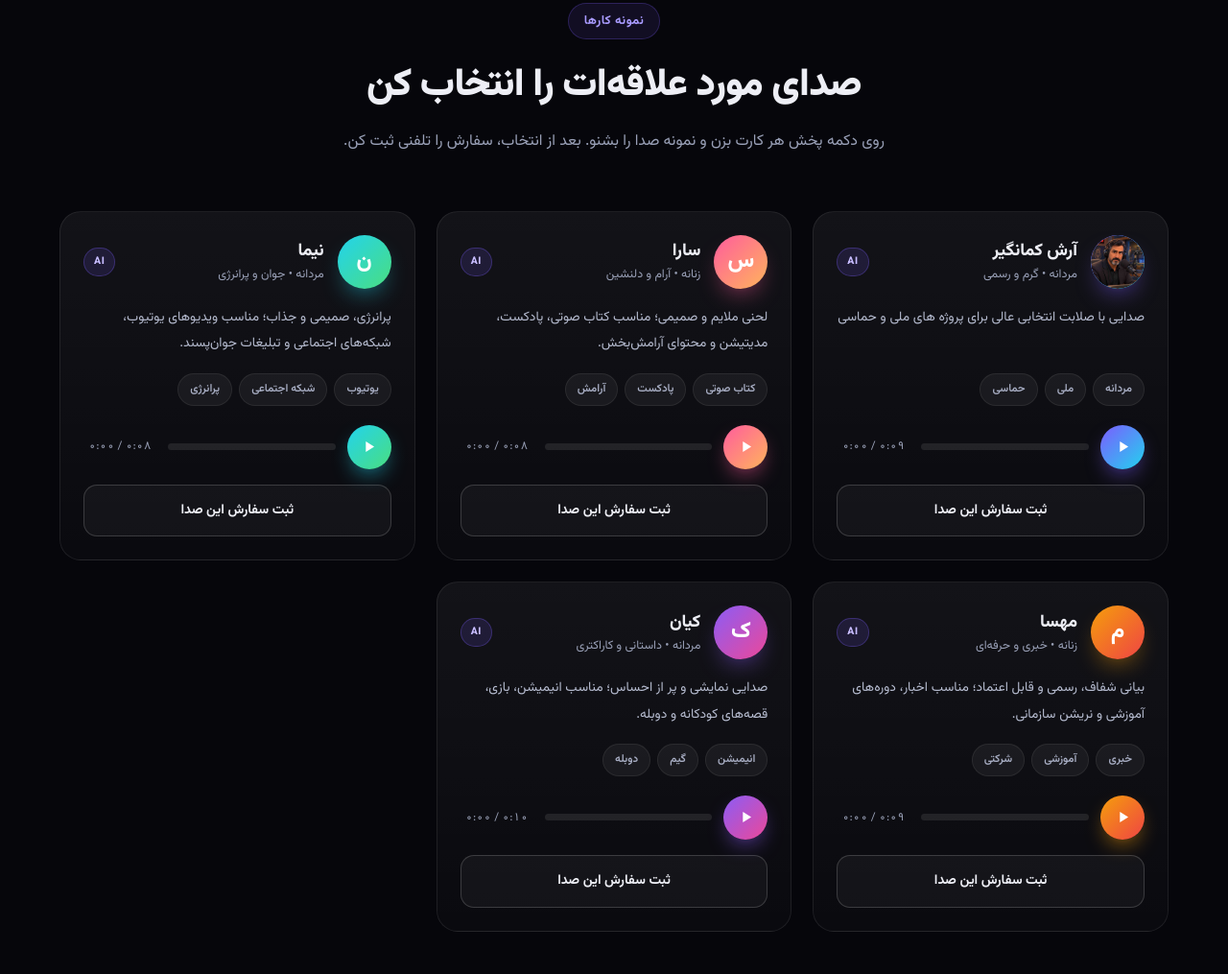
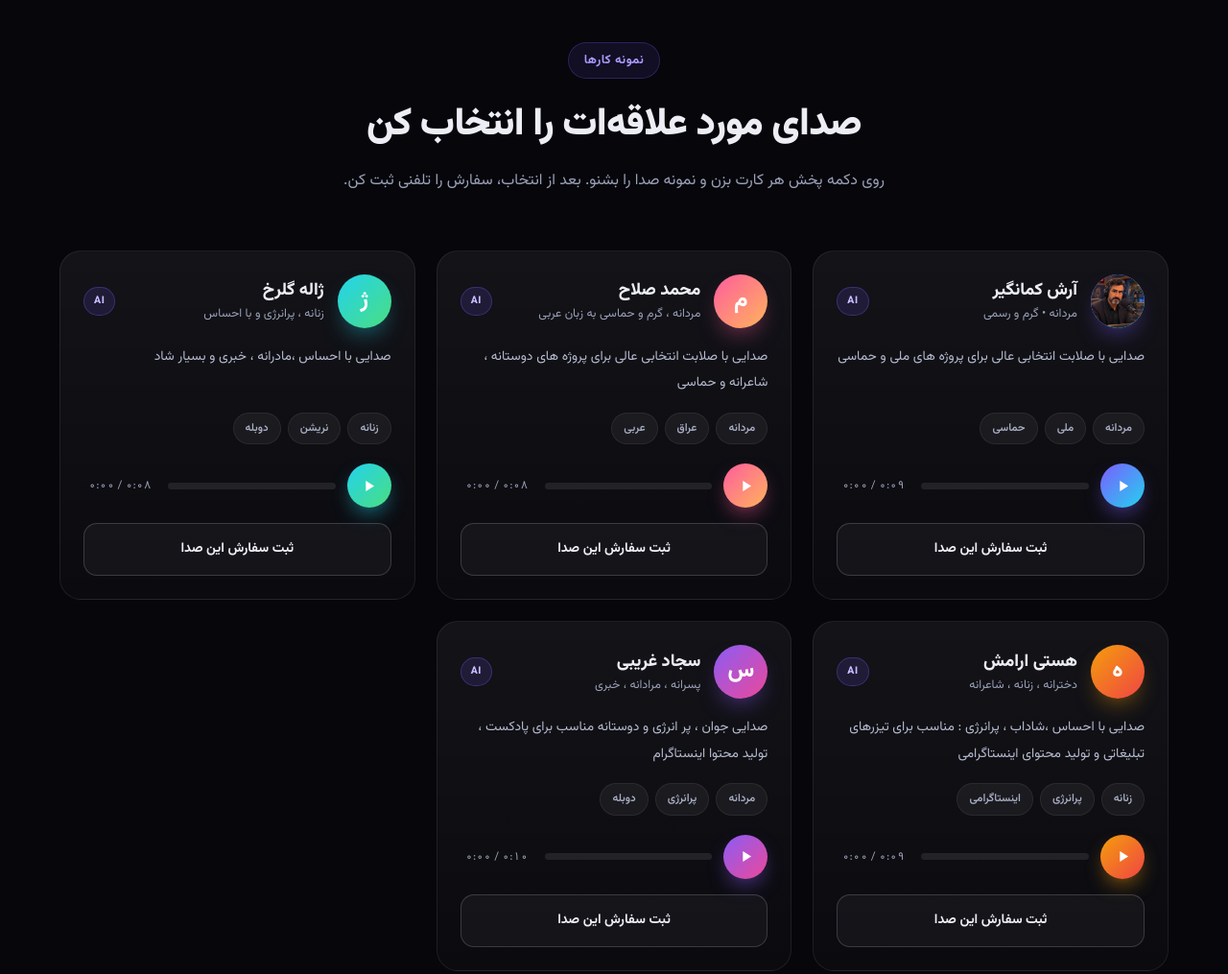
Before and after one commit to faridblueboy/aiproject, a plain HTML site: page index.html in a window 1280 px wide. Shown: the part 985-2000 px from the top of the page at 96% size. Drawn offline with Linux system fonts and the light colour scheme.

Commit message:
Update index.html
اپدیت 5 صدا

```diff
--- a/index.html
+++ b/index.html
@@ -4,8 +4,8 @@
 <meta charset="UTF-8" />
 <meta name="viewport" content="width=device-width, initial-scale=1" />
 <meta name="theme-color" content="#06060b" />
-<title>صداور | تبدیل متن به صدای هوش مصنوعی</title>
-<meta name="description" content="صداور؛ تبدیل متن شما به صدای طبیعی و انسانی با هوش مصنوعی. نمونه صداها را بشنوید و سفارش خود را تلفنی ثبت کنید." />
+<title>دنگ | تبدیل متن به صدای هوش مصنوعی</title>
+<meta name="description" content="دنگ ؛ تبدیل متن شما به صدای طبیعی و انسانی با هوش مصنوعی. نمونه صداها را بشنوید و سفارش خود را تلفنی ثبت کنید." />
 
 <link rel="preconnect" href="https://fonts.googleapis.com" />
 <link rel="preconnect" href="https://fonts.gstatic.com" crossorigin />
@@ -712,7 +712,7 @@ footer{
         <span class="logo-mark">
           <svg viewBox="0 0 24 24"><path d="M4 9v6h3l5 4V5L7 9H4zm12.5 3a4.5 4.5 0 0 0-2.5-4v8a4.5 4.5 0 0 0 2.5-4zM14 2.2v2.1a7.8 7.8 0 0 1 0 15.4v2.1a9.9 9.9 0 0 0 0-19.6z"/></svg>
         </span>
-        <span>صداور<small>SEDAVAR AI</small></span>
+        <span>دنگ (به کوردی به معنای صدا)<small>DANG AI</small></span>
       </a>
 
       <nav class="nav-links">
@@ -745,11 +745,11 @@ footer{
     <section class="hero">
       <div class="container hero-inner">
         <div class="hero-text">
-          <span class="pill"><span class="dot"></span> نمونه صداهای هوش مصنوعی آماده شنیدن است</span>
-          <h1>متن شما، با صدای <span class="grad">انسانی</span> و کاملاً طبیعی</h1>
+          <span class="pill"><span class="dot"></span> نمونه صداها آماده شنیدن است</span>
+          <h1>متن شما،  <span class="grad">سریع تر و ارزان تر</span> توسط گوینده خوانده می شود</h1>
           <p class="lead">
             نمونه صداها را گوش کنید، صدای مورد علاقه‌تان را انتخاب کنید و سفارش را تلفنی ثبت کنید.
-            تیم ما متن شما را با پیشرفته‌ترین موتورهای هوش مصنوعی به صدایی گرم، دقیق و اختصاصی تبدیل می‌کند.
+            تیم ما متن شما را  به صدایی گرم، دقیق و اختصاصی تبدیل می‌کند.
           </p>
 
           <div class="hero-cta">
@@ -792,7 +792,7 @@ footer{
       <div class="container stats-grid">
         <div class="stat"><b>۵+</b><span>صداپیشه هوش مصنوعی</span></div>
         <div class="stat"><b>۹۸٪</b><span>رضایت مشتریان</span></div>
-        <div class="stat"><b>۲۴ ساعت</b><span>میانگین زمان تحویل</span></div>
+        <div class="stat"><b>۶ ساعت</b><span>میانگین زمان تحویل</span></div>
         <div class="stat"><b>۱۰۰٪</b><span>اختصاصی و امن</span></div>
       </div>
     </div>
@@ -848,7 +848,7 @@ footer{
     <section id="features">
       <div class="container">
         <div class="sec-head reveal">
-          <span class="kicker">چرا صداور؟</span>
+          <span class="kicker">چرا دنگ؟</span>
           <h2>کیفیتی که تفاوت را حس می‌کنی</h2>
           <p>ما فقط متن را به صدا تبدیل نمی‌کنیم؛ احساس، لحن و شخصیت را هم به آن اضافه می‌کنیم.</p>
         </div>
@@ -893,7 +893,7 @@ footer{
       <div class="container">
         <div class="sec-head reveal">
           <span class="kicker">ارتباط با ما</span>
-          <h2>سفارش خود را تلفنی ثبت کنید</h2>
+          <h2>سفارش خود را ثبت کنید</h2>
           <p>کارشناسان ما آماده پاسخگویی و مشاوره رایگان هستند.</p>
         </div>
 
@@ -1001,7 +1001,7 @@ footer{
             <span class="logo-mark">
               <svg viewBox="0 0 24 24"><path d="M4 9v6h3l5 4V5L7 9H4zm12.5 3a4.5 4.5 0 0 0-2.5-4v8a4.5 4.5 0 0 0 2.5-4zM14 2.2v2.1a7.8 7.8 0 0 1 0 15.4v2.1a9.9 9.9 0 0 0 0-19.6z"/></svg>
             </span>
-            <span>صداور<small>SEDAVAR AI</small></span>
+            <span>دنگ<small>DANG AI</small></span>
           </a>
           <p>تبدیل متن به صدای طبیعی و انسانی با استفاده از پیشرفته‌ترین فناوری‌های هوش مصنوعی. مناسب تبلیغات، پادکست، کتاب صوتی، آموزش و دوبله.</p>
         </div>
@@ -1028,8 +1028,8 @@ footer{
       </div>
 
       <div class="foot-bottom">
-        <span>© <span id="year"></span> صداور — تمامی حقوق محفوظ است.</span>
-        <span>ساخته‌شده با ❤️ و هوش مصنوعی</span>
+        <span>© <span id="year"></span> دنگ — تمامی حقوق محفوظ است.</span>
+        <span></span>
       </div>
     </div>
   </footer>
@@ -1088,17 +1088,17 @@ footer{
    ⚙️ تنظیمات تماس — این بخش را با اطلاعات واقعی خود تغییر دهید
    ============================================================ */
 const CONTACT = {
-  officeDisplay : '۰۲۱ - ۹۱۰۰ ۲۲۳۳',
-  officeLink    : '+982191002233',
-
-  mobileDisplay : '۰۹۱۲ ۳۴۵ ۶۷۸۹',
-  mobileLink    : '+989123456789',
-
-  email         : 'hello@sedavar.ai',
-
-  telegram      : 'https://t.me/sedavar',
-  whatsapp      : 'https://wa.me/989123456789',
-  instagram     : 'https://instagram.com/sedavar',
+  officeDisplay : '08432220921',
+  officeLink    : '08432220921',
+
+  mobileDisplay : '09189900339',
+  mobileLink    : '09189900339',
+
+  email         : 'ِDANGAI@gmail.com',
+
+  telegram      : 'https://t.me/DANGAI',
+  whatsapp      : 'https://wa.me/09189900339',
+  instagram     : 'https://instagram.com/DANGAI',
 
   hours         : 'شنبه تا پنجشنبه، ساعت ۹ صبح تا ۷ عصر'
 };
@@ -1115,7 +1115,7 @@ const CONTACT = {
    ============================================================ */
 const VOICES = [
   {
-    id: 'arash kamangir',
+    id: 'Arash Kamangir',
     name: ' آرش کمانگیر',
     role: 'مردانه • گرم و رسمی',
     desc: 'صدایی با صلابت انتخابی عالی برای  پروژه های ملی و حماسی',
@@ -1126,48 +1126,48 @@ const VOICES = [
     image: 'images/arash.jpg'
   },
   {
-    id: 'sara',
-    name: 'سارا',
-    role: 'زنانه • آرام و دلنشین',
-    desc: 'لحنی ملایم و صمیمی؛ مناسب کتاب صوتی، پادکست، مدیتیشن و محتوای آرامش‌بخش.',
-    tags: ['کتاب صوتی', 'پادکست', 'آرامش'],
+    id: 'Mohamad Salah',
+    name: 'محمد صلاح',
+    role: 'مردانه ، گرم و حماسی به زبان عربی',
+    desc: 'صدایی با صلابت انتخابی عالی برای پروژه های دوستانه ، شاعرانه و حماسی',
+    tags: ['مردانه', 'عراق', 'عربی'],
     colors: ['#ff5c9d', '#ffb45c'],
     f0: 205, duration: 8, seed: 4242,
-    src:   'audio/sara.mp3',
-    image: 'images/sara.jpg'
+    src:   'audio/golrokh.mp3',
+    image: 'images/golrokh.jpg'
   },
   {
-    id: 'nima',
-    name: 'نیما',
-    role: 'مردانه • جوان و پرانرژی',
-    desc: 'پرانرژی، صمیمی و جذاب؛ مناسب ویدیوهای یوتیوب، شبکه‌های اجتماعی و تبلیغات جوان‌پسند.',
-    tags: ['یوتیوب', 'شبکه اجتماعی', 'پرانرژی'],
+    id: 'Zhaleh Golrokh',
+    name: 'ژاله گلرخ',
+    role: 'زنانه ، پرانرژی و با احساس',
+    desc: 'صدایی با احساس ،مادرانه ، خبری و بسیار شاد',
+    tags: ['زنانه', 'نریشن', 'دوبله'],
     colors: ['#22d3ee', '#4ade80'],
     f0: 148, duration: 8, seed: 777,
-    src:   'audio/nima.mp3',
-    image: 'images/nima.jpg'
+    src:   'audio/golrokh.mp3',
+    image: 'images/golrokh.jpg'
   },
   {
-    id: 'mahsa',
-    name: 'مهسا',
-    role: 'زنانه • خبری و حرفه‌ای',
-    desc: 'بیانی شفاف، رسمی و قابل اعتماد؛ مناسب اخبار، دوره‌های آموزشی و نریشن سازمانی.',
-    tags: ['خبری', 'آموزشی', 'شرکتی'],
+    id: 'Hasti Aramesh',
+    name: 'هستی ارامش',
+    role: 'دخترانه ، زنانه ، شاعرانه ',
+    desc: 'صدایی با احساس ،شاداب ، پرانرژی : مناسب برای تیزرهای تبلیغاتی و تولید محتوای اینستاگرامی',
+    tags: ['زنانه', 'پرانرژی', 'اینستاگرامی'],
     colors: ['#f59e0b', '#ef4444'],
     f0: 192, duration: 9, seed: 9090,
-    src:   'audio/mahsa.mp3',
-    image: 'images/mahsa.jpg'
+    src:   'audio/hasti.mp3',
+    image: 'images/hasti.jpg'
   },
   {
-    id: 'kian',
-    name: 'کیان',
-    role: 'مردانه • داستانی و کاراکتری',
-    desc: 'صدایی نمایشی و پر از احساس؛ مناسب انیمیشن، بازی، قصه‌های کودکانه و دوبله.',
-    tags: ['انیمیشن', 'گیم', 'دوبله'],
+    id: 'Sajad Gharibi',
+    name: 'سجاد غریبی',
+    role: 'پسرانه ، مرادانه ، خبری',
+    desc: 'صدایی جوان ، پر انرژی و دوستانه مناسب برای پادکست ، تولید محتوا اینستاگرام',
+    tags: ['مردانه', 'پرانرژی', 'دوبله'],
     colors: ['#8b5cf6', '#ec4899'],
     f0: 132, duration: 10, seed: 5150,
-    src:   'audio/kian.mp3',
-    image: 'images/kian.jpg'
+    src:   'audio/sajad.mp3',
+    image: 'images/sajad.jpg'
   }
 ];
 
@@ -1195,8 +1195,8 @@ function applyContact() {
     mobileDisplay : CONTACT.mobileDisplay,
     email         : CONTACT.email,
     hours         : CONTACT.hours,
-    telegramShow  : 't.me/sedavar',
-    instagramShow : 'instagram.com/sedavar'
+    telegramShow  : 't.me/dang',
+    instagramShow : 'instagram.com/dang'
   };
 
   $$('[data-contact]').forEach(el => {
```
